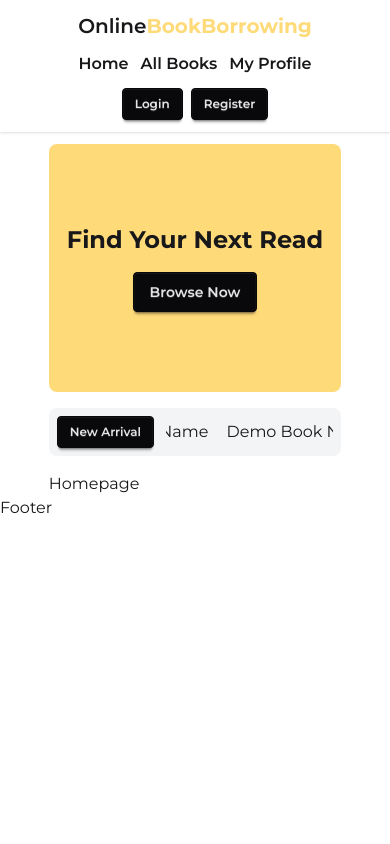
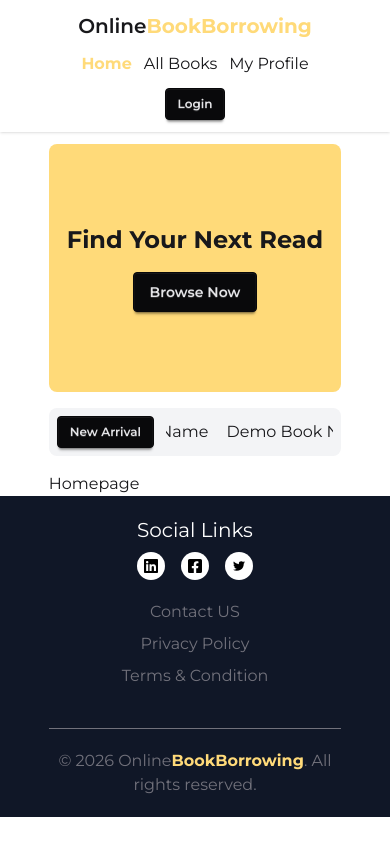
Before and after one commit to mdferdowsanwar/my-ph-a8-online-book-borrowing-platform, a Next.js app: page / in a window 390 px wide. Built offline with nearby package versions, Linux system fonts and the light colour scheme.

Commit message:
Added Footer component with responsive

```diff
--- a/package.json
+++ b/package.json
@@ -12,7 +12,8 @@
     "next": "16.2.4",
     "react": "19.2.4",
     "react-dom": "19.2.4",
-    "react-fast-marquee": "^1.6.5"
+    "react-fast-marquee": "^1.6.5",
+    "react-icons": "^5.6.0"
   },
   "devDependencies": {
     "@tailwindcss/postcss": "^4",
--- a/src/components/Footer.jsx
+++ b/src/components/Footer.jsx
@@ -1,9 +1,35 @@
 import React from 'react';
+import { FaFacebookSquare } from 'react-icons/fa';
+import { FaLinkedin } from 'react-icons/fa6';
+import { TiSocialTwitter } from 'react-icons/ti';
 
 const Footer = () => {
     return (
-        <div>
-            Footer
+        <div className='bg-[#101727] text-zinc-500 py-5'>
+            <div className='w-9/12 m-auto space-y-5'>
+                <div className='flex flex-col sm:flex-row justify-between items-center gap-5'>
+                    <div className='space-y-2 flex-1'>
+                        <p className='text-xl text-white'>Social Links</p>
+                        <ul className='flex text-black items-center gap-4'>
+                            <li className='bg-white rounded-full w-7 h-7 flex justify-center items-center hover:text-[#ffda79] hover:bg-transparent'><a href=""><FaLinkedin /></a></li>
+                            <li className='bg-white rounded-full w-7 h-7 flex justify-center items-center hover:text-[#ffda79] hover:bg-transparent'><a href=""><FaFacebookSquare /></a></li>
+                            <li className='bg-white rounded-full w-7 h-7 flex justify-center items-center hover:text-[#ffda79] hover:bg-transparent'><a href=""><TiSocialTwitter /></a></li>
+                        </ul>
+                    </div>
+
+                    <ul className='flex gap-2 justify-center items-center flex-col'>
+                        <li className='hover:text-[#ffda79]'><a href="">Contact US</a></li>
+                        <li className='hover:text-[#ffda79]'><a href="">Privacy Policy</a></li>
+                        <li className='hover:text-[#ffda79]'><a href="">Terms & Condition</a></li>
+                    </ul>
+                </div>
+                <hr className='mt-10' />
+                <div className='text-center'>
+                    <p>
+                        © 2026 Online<span className='text-[#ffda79] font-bold'>BookBorrowing</span>. All rights reserved.
+                    </p>
+                </div>
+            </div>
         </div>
     );
 };
--- /dev/null
+++ b/src/components/NavLink.jsx
@@ -0,0 +1,14 @@
+"use client"
+import Link from 'next/link';
+import { usePathname } from 'next/navigation';
+import React from 'react';
+
+const NavLink = ({href, children}) => {
+    const pathname = usePathname();
+    const isActive = href === pathname;
+    return (
+        <Link className={`${isActive ? "text-[#ffda79] font-bold" : ""}`} href={href}>{children}</Link>
+    );
+};
+
+export default NavLink;
--- a/src/components/Navbar.jsx
+++ b/src/components/Navbar.jsx
@@ -1,29 +1,26 @@
 import Link from 'next/link';
 import React from 'react';
+import NavLink from './NavLink';
 
 const Navbar = () => {
     return (
         <div className='shadow mb-3'>
             <div className='w-9/12 mx-auto flex flex-col md:flex-row justify-between items-center gap-3 py-3'>
                 <Link href={"/"} className='text-xl font-semibold'>Online<span className='text-[#ffda79] font-bold'>BookBorrowing</span></Link>
-                <ul className='flex justify-between items-center gap-3 font-semibold'>
+                <ul className='flex justify-between items-center gap-3'>
                     <li>
-                        <Link href={"/"}>Home</Link>
+                        <NavLink href={"/"}>Home</NavLink>
                     </li>
                     <li>
-                        <Link href={"/all-books"}>All Books</Link>
+                        <NavLink href={"/all-books"}>All Books</NavLink>
                     </li>
                     <li>
-                        <Link href={"/my-profile"}>My Profile</Link>
+                        <NavLink href={"/my-profile"}>My Profile</NavLink>
                     </li>
                 </ul>
                 <div>
-                    <button className='btn btn-neutral btn-sm mr-2'>
+                    <button className='btn btn-neutral btn-sm'>
                         <Link href={"/login"}>Login</Link>
-                    </button>
-
-                    <button className='btn btn-neutral btn-sm'>
-                        <Link href={"/register"}>Register</Link>
                     </button>
                 </div>
             </div>
```
Also changed, not shown: 1 other file (tests, documents, lock files or other folders).
